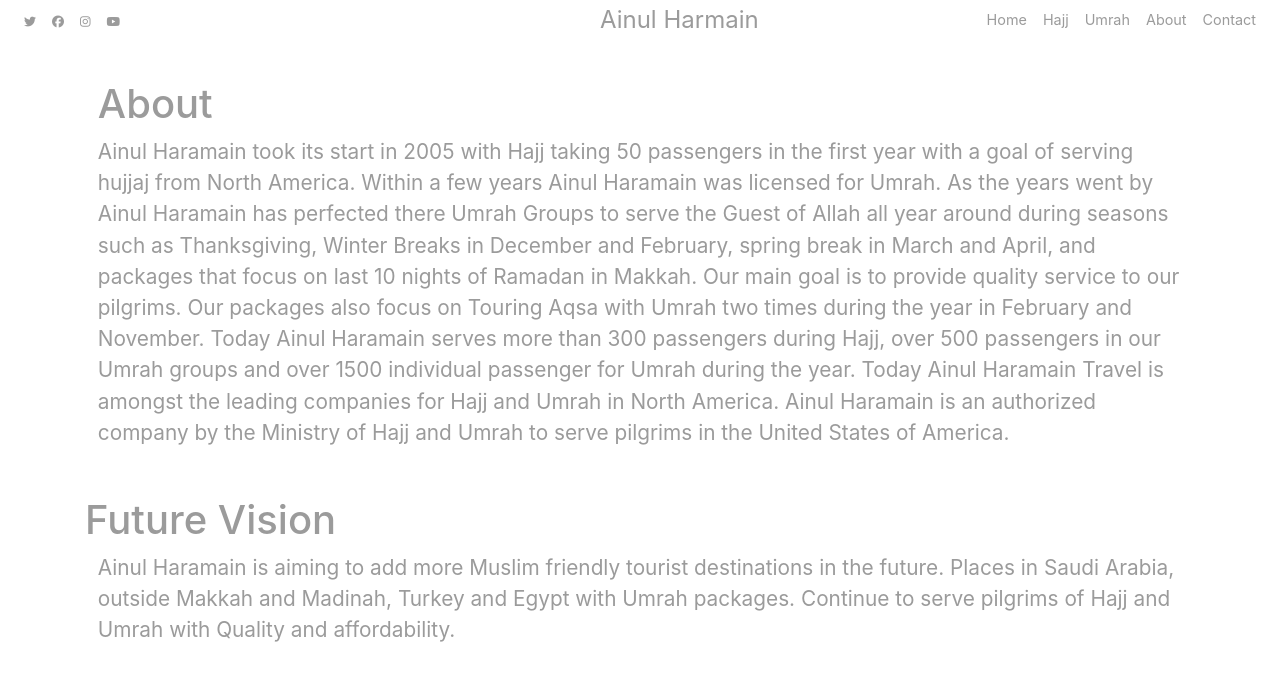
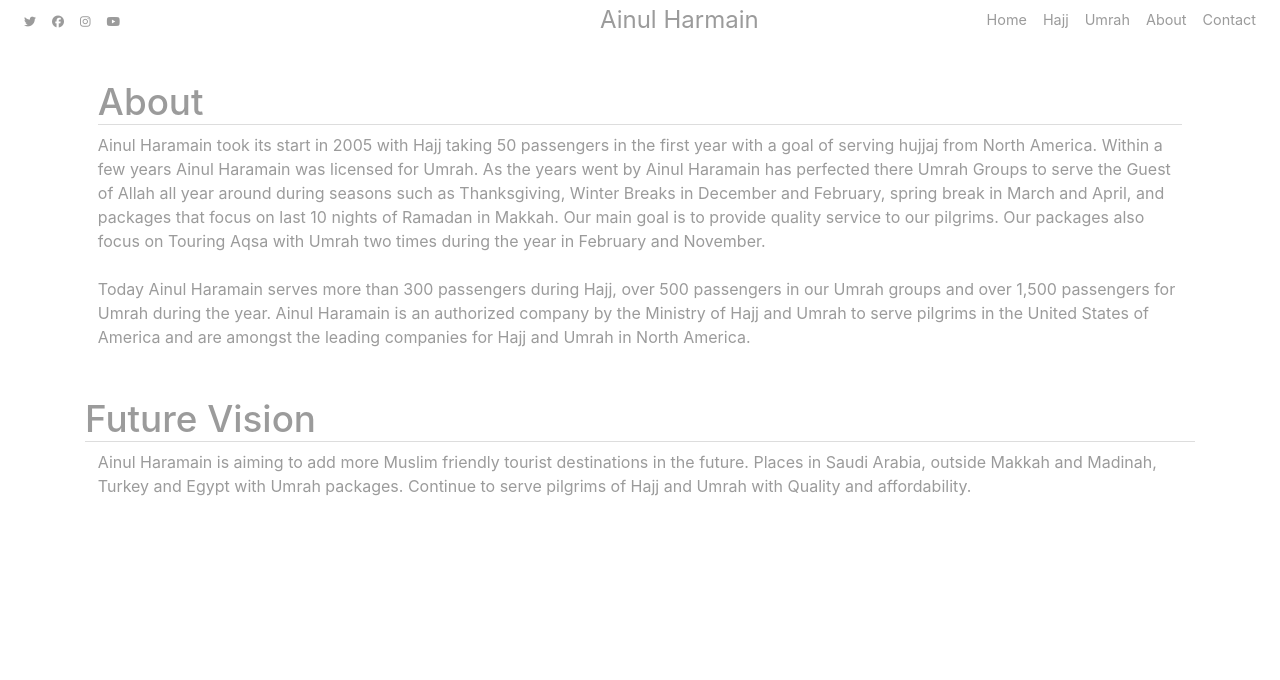
Before and after one commit to osman-s/Ain-Travels-Website, a React (Create React App) app: page /about in a window 1280 px wide. Shown: the top 680 px of the page. Built offline with nearby package versions, Linux system fonts and the light colour scheme.

Commit message:
About page adjustments

```diff
--- a/src/App.css
+++ b/src/App.css
@@ -9,20 +9,14 @@ a:link {
 .mainmain {
   margin-top: 64px;
 }
+h1 {
+  font-size: 2.3 rem;
+}
+@media (max-width: 768px) {
+  .buffer-1 {
+    height: 25vh;
+  }
+}
 
 @media (min-width: 769px) {
-  .app {
-    animation-name: popin;
-    animation-duration: 250ms;
-    animation-fill-mode: forwards;
-    animation-timing-function: ease;
-  }
-  @keyframes popin {
-    0% {
-      opacity: 0;
-    }
-    100% {
-      opacity: 1;
-    }
-  }
 }
--- a/src/components/SideDrawer/SideDrawer.css
+++ b/src/components/SideDrawer/SideDrawer.css
@@ -50,7 +50,7 @@
 }
 .social-l {
   padding: 0 1.2rem 0 1.2rem;
-  font-size: 2.5rem;
+  font-size: 2.3rem;
   color: var(--tertiary);
 }
 .social-l a {
--- a/src/components/about/about.css
+++ b/src/components/about/about.css
@@ -1,18 +1,15 @@
 .aboutor {
     color: var(--secondary);
 }
+.about-header {
+    font-size: 2.3rem;
+    border-bottom: 0.5px solid rgb(221, 221, 221);
+  }
 .about-text {
-    font-size: 1.3rem;
+    /* font-size: 1.2rem; */
     padding: 0 1vw 0 1vw;
 }
 @media (max-width: 768px) {
-    .thread-image {
-      width: 60vw;
-    }
-    .thread-username {
-      font-size: 1rem;
-      color: #dadedf;
-    }
   }
 
   @media (min-width: 769px) {
--- a/src/components/about/about.jsx
+++ b/src/components/about/about.jsx
@@ -8,7 +8,7 @@ class About extends React.Component {
         <main style={{ marginTop: "10vh" }}>
           <div>
             <div className="about-text">
-              <h1 className="">About</h1>
+              <h1 className="about-header">About</h1>
               Ainul Haramain took its start in 2005 with Hajj taking 50
               passengers in the first year with a goal of serving hujjaj from
               North America. Within a few years Ainul Haramain was licensed for
@@ -19,25 +19,26 @@ class About extends React.Component {
               on last 10 nights of Ramadan in Makkah. Our main goal is to
               provide quality service to our pilgrims. Our packages also focus
               on Touring Aqsa with Umrah two times during the year in February
-              and November. Today Ainul Haramain serves more than 300 passengers
-              during Hajj, over 500 passengers in our Umrah groups and over 1500
-              individual passenger for Umrah during the year. Today Ainul
-              Haramain Travel is amongst the leading companies for Hajj and
-              Umrah in North America. Ainul Haramain is an authorized company by
-              the Ministry of Hajj and Umrah to serve pilgrims in the United
-              States of America.
+              and November. <br />
+              <br /> Today Ainul Haramain serves more than 300 passengers during
+              Hajj, over 500 passengers in our Umrah groups and over 1,500
+              passengers for Umrah during the year. Ainul Haramain is
+              an authorized company by the Ministry of Hajj and Umrah to serve
+              pilgrims in the United States of America and are
+              amongst the leading companies for Hajj and Umrah in North America.
             </div>{" "}
           </div>
           <br></br> <br></br>
           <div>
-            <h1 className="">Future Vision</h1>
+            <h1 className="about-header">Future Vision</h1>
             <div className="about-text">
               Ainul Haramain is aiming to add more Muslim friendly tourist
               destinations in the future. Places in Saudi Arabia, outside Makkah
-              and Madinah, Turkey and Egypt with Umrah packages. Continue to serve
-              pilgrims of Hajj and Umrah with Quality and affordability.
+              and Madinah, Turkey and Egypt with Umrah packages. Continue to
+              serve pilgrims of Hajj and Umrah with Quality and affordability.
             </div>
           </div>
+          <div className="buffer-1"></div>
         </main>
       </div>
     );
--- a/src/components/contact/contact.jsx
+++ b/src/components/contact/contact.jsx
@@ -58,6 +58,7 @@ class Contact extends React.Component {
               <a href="tel:(678) 593-6262">(678) 593-6262</a>
             </div>
           </div>
+          <div className="buffer-1"></div>
         </main>
       </div>
     );
```
